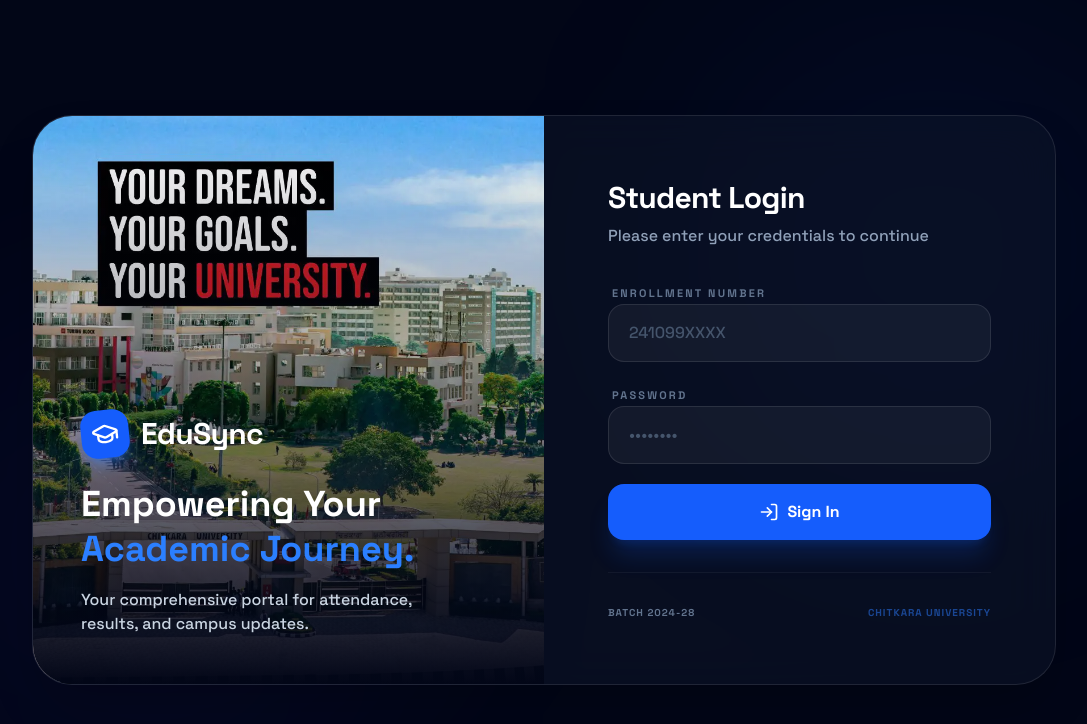
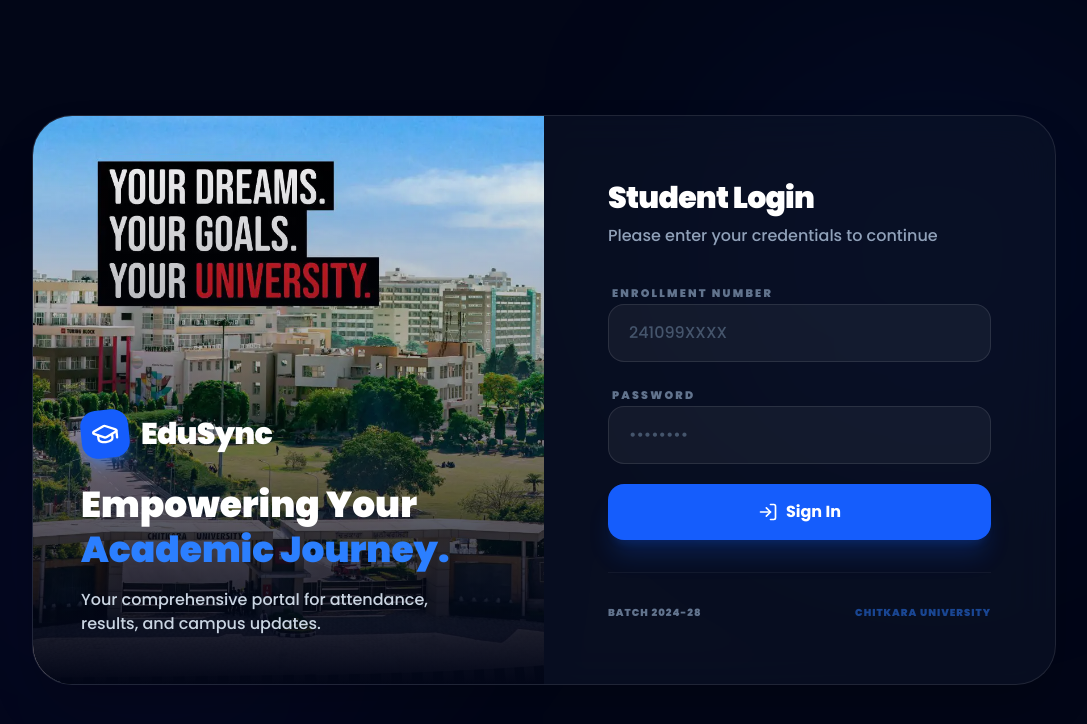
Before and after one commit to parasdev1729/EduSync, a React (Vite) app in the folder client/: page /login in a window 1280 px wide. Shown: the top 724 px of the page, without its empty margins (96-1183 px from the left). Built offline with nearby package versions, Linux system fonts and the light colour scheme; no server answers.

Commit message:
style: set Poppins as the primary font

```diff
--- a/client/src/index.css
+++ b/client/src/index.css
@@ -1,14 +1,14 @@
 @import "tailwindcss";
 
 @theme {
-  --font-sans: "Space Grotesk", "Inter", ui-sans-serif, system-ui, sans-serif;
-  --font-display: "Space Grotesk", ui-sans-serif, system-ui, sans-serif;
+  --font-sans: "Poppins", "Inter", ui-sans-serif, system-ui, sans-serif;
+  --font-display: "Poppins", ui-sans-serif, system-ui, sans-serif;
   --font-space: "Space Grotesk", sans-serif;
   --font-poppins: "Poppins", sans-serif;
 }
 
 :root {
-  font-family: "Space Grotesk", "Inter", system-ui, Avenir, Helvetica, Arial, sans-serif;
+  font-family: "Poppins", "Inter", system-ui, Avenir, Helvetica, Arial, sans-serif;
   line-height: 1.5;
   font-weight: 400;
 
```
